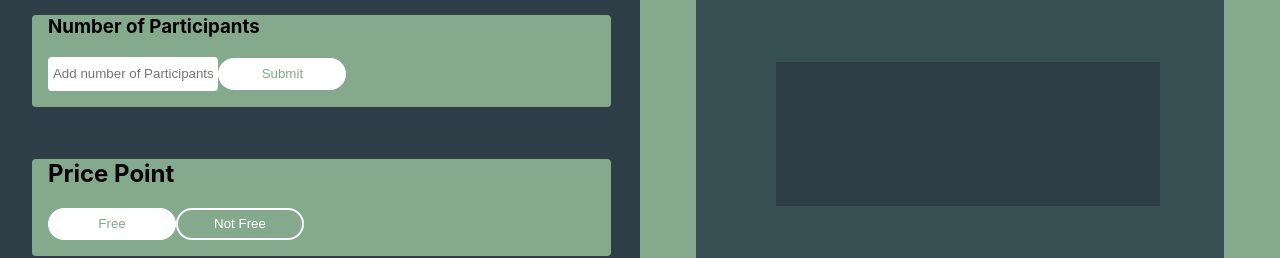
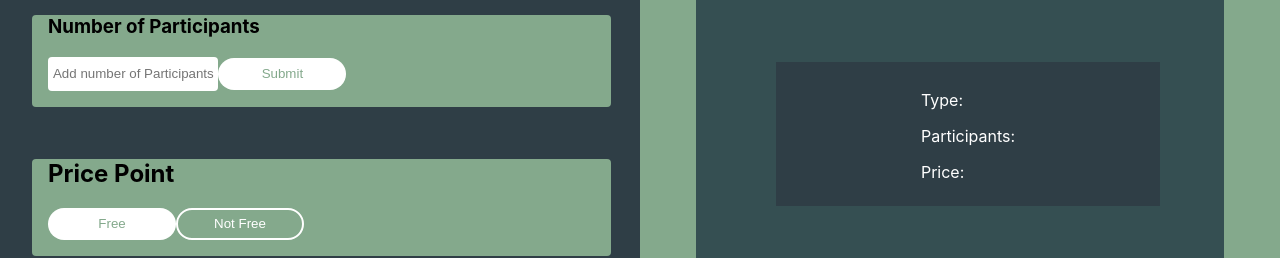
Before and after one commit to jaydools/hackathon2-Crystalball, a React (Create React App) app: page / in a window 1280 px wide. Shown: the part 597-855 px from the top of the page. Built offline with nearby package versions, Linux system fonts and the light colour scheme.

Commit message:
RightContainer debugged

```diff
--- a/src/Components/ActivityList/ActivityList.js
+++ b/src/Components/ActivityList/ActivityList.js
@@ -3,16 +3,14 @@ import React from 'react';
 const ActivityList = ({ activity }) => {
   return (
     <div>
-      {activity &&
-      activity.map((activity, index) => (
-        <div key={index}>
+      {activity && (
+        <div>
           <h2>{activity.activity}</h2>
           <p>Type: {activity.type}</p>
           <p>Participants: {activity.participants}</p>
           <p>Price: {activity.price}</p>
-          <p>Link: {activity.link}</p>
         </div>
-      ))}
+        )}
     </div>
   );
 };
--- a/src/Components/BottomHalf/BottomHalf.js
+++ b/src/Components/BottomHalf/BottomHalf.js
@@ -5,7 +5,7 @@ import RightContainerBottom from '../RightContainerBottom/RightContainerBottom';
 import './BottomHalf.scss'
 
 function BottomHalf() {
-
+    const [activity, setActivity] = useState({}); // State to track the selected option
 
 
 
@@ -13,8 +13,10 @@ function BottomHalf() {
     return (
         <body>
             <div className='containerBottomHalf'>
-            <LeftContainerBottom />
-            <RightContainerBottom />
+            <LeftContainerBottom
+            activity={activity}
+            setActivity={setActivity}/>
+            <RightContainerBottom activity={activity}/>
             </div>
         </body>
     )
--- a/src/Components/LeftContainerBottom/LeftContainerBottom.js
+++ b/src/Components/LeftContainerBottom/LeftContainerBottom.js
@@ -3,8 +3,8 @@ import React, { useState } from 'react';
 import { useParams } from 'react-router-dom';
 import axios from 'axios';
 
-function LeftContainerBottom() {
-    const [activity, setActivity] = useState({}); // State to track the selected option
+function LeftContainerBottom({ activity, setActivity }) {
+
     const handleSubmitRan = (event) => {
         event.preventDefault();
         async function RandomAct(){
--- a/src/Components/RightContainerBottom/RightContainerBottom.js
+++ b/src/Components/RightContainerBottom/RightContainerBottom.js
@@ -2,13 +2,13 @@ import ActivityList from '../ActivityList/ActivityList';
 import './RightContainerBottom.scss'
 import { useParams } from 'react-router-dom';
 
-const RightContainerBottom = () => {
+const RightContainerBottom = ({ activity }) => {
 
     return (
             <div className="containerRight">
                 <div className='containerRight__card'>
                     <div className='containerRight__card--inner'>
-                    <ActivityList />
+                    <ActivityList activity={activity}/>
                     </div>
                 </div>
             </div>
```
